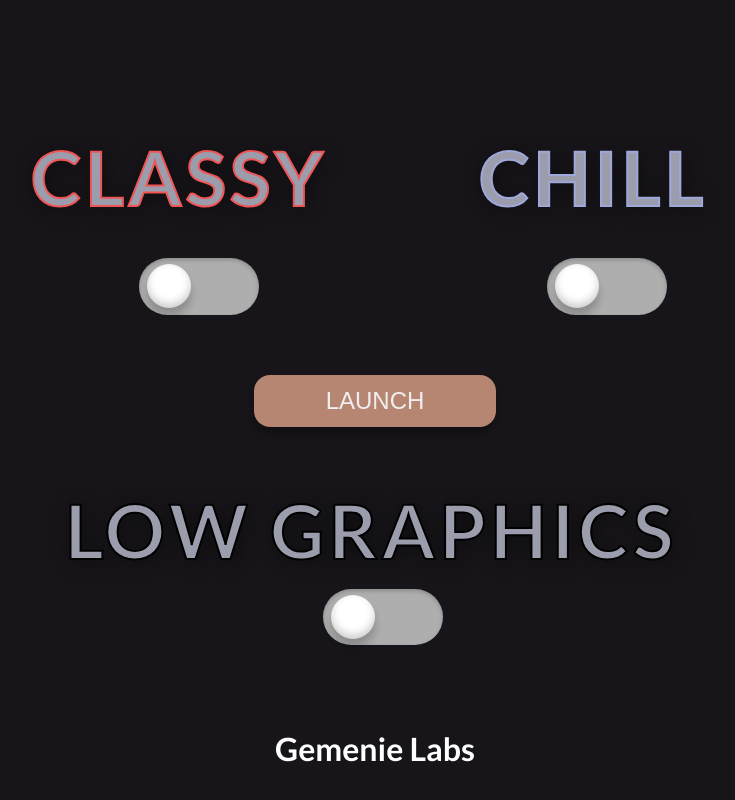
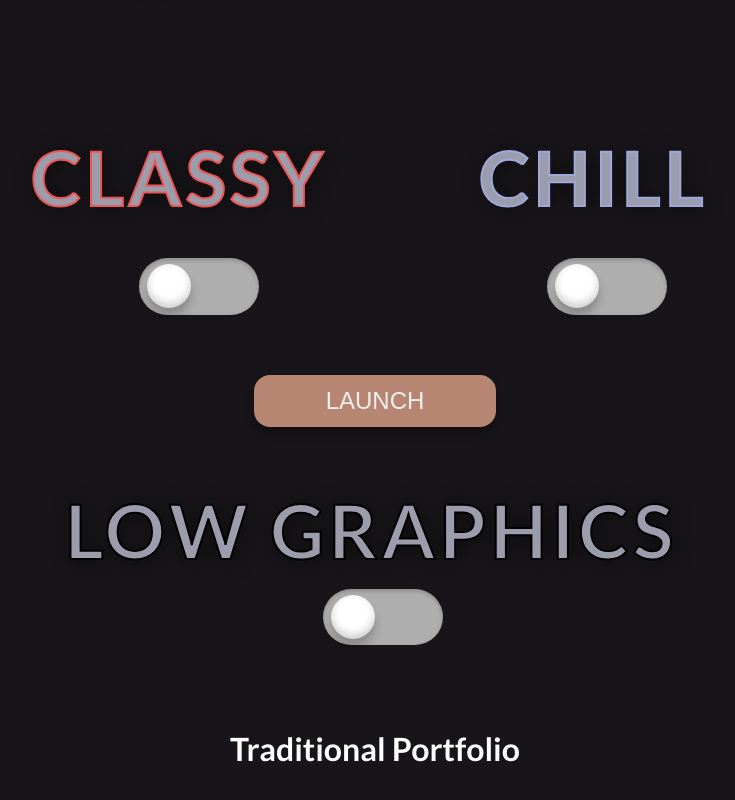
Before and after one commit to HatmanStack/credentials-canvas, a React (Create React App) app: page / in a window 1280 px wide. Shown: the part 489-1289 px from the top of the page, without its empty margins (265-1000 px from the left). Built offline with nearby package versions, Linux system fonts and the light colour scheme; grey boxes are pictures that could not be loaded.

Commit message:
Changed Launch Links

```diff
--- a/src/App.js
+++ b/src/App.js
@@ -94,18 +94,6 @@ export default function App() {
             margin: "10rem",
           }}
         >
-          <a
-            href="https://gemenielabs.com/projects"
-            style={{
-              color: "white",
-              textDecoration: "none",
-              transition: "transform 0.3s ease-in-out",
-            }}
-            onMouseEnter={(e) => (e.target.style.transform = "scale(2)")}
-            onMouseLeave={(e) => (e.target.style.transform = "scale(1)")}
-          >
-            Gemenie Labs
-          </a>
           <img src={handGif} width="250" />
           {Math.round(progress)} % loaded
         </div>
--- a/src/components/LaunchScreen.js
+++ b/src/components/LaunchScreen.js
@@ -215,7 +215,7 @@ export function LaunchScreen({ setVibe, graphics, setGraphics }) {
             onMouseEnter={(e) => (e.target.style.transform = "scale(2)")}
             onMouseLeave={(e) => (e.target.style.transform = "scale(1)")}
           >
-            Gemenie Labs
+            Traditional Portfolio
           </a>
         </div>
       </div>
```
